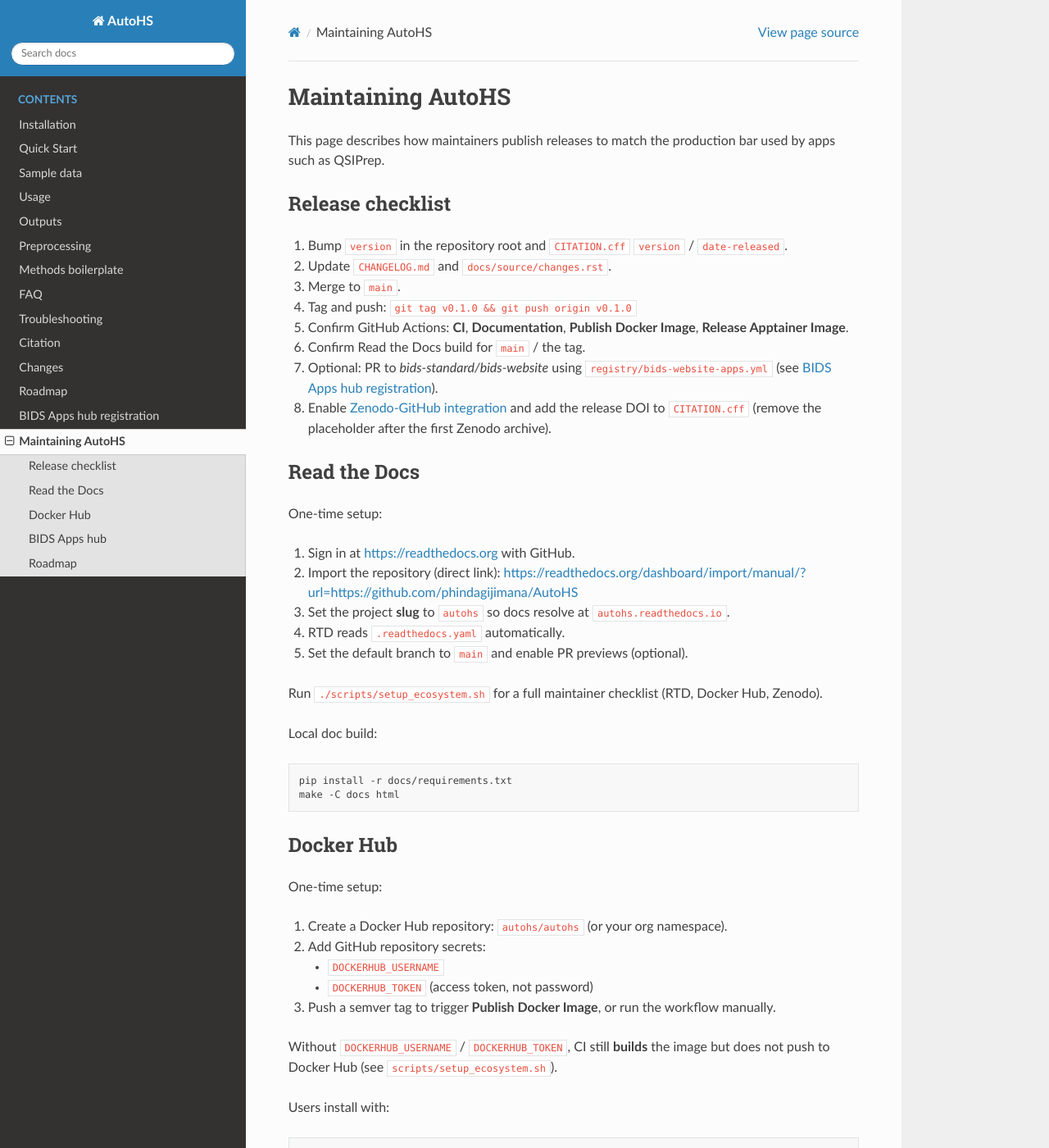
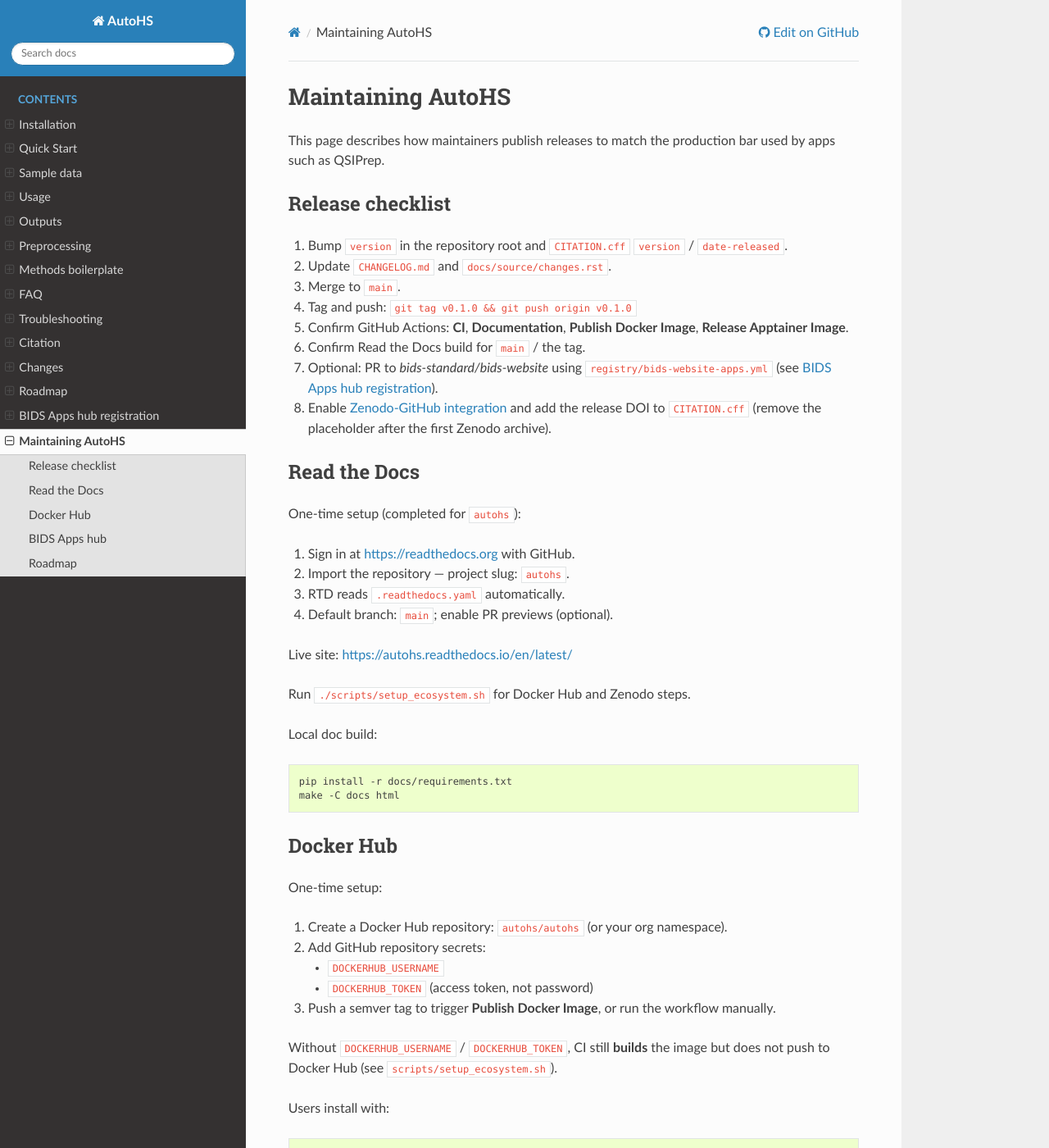
Before and after one commit to phindagijimana/AutoHS, a Sphinx documentation site: the page built from docs/source/maintainers.rst, in a window 1280 px wide and 1400 px high. Shown: the whole window at 82% size. Built offline with Sphinx 7.4.7 and the Read the Docs theme 3.1.0, drawn with Linux system fonts in a browser that asks for light colours; the version number could not be read and is left out.

Commit message:
Polish Read the Docs site configuration and mark docs live.
Add RTD badge, GitHub theme context, ecosystem setup scripts, and update
maintainer docs now that autohs.readthedocs.io is published.

Co-authored-by: Cursor <cursoragent@cursor.com>

```diff
--- a/docs/source/conf.py
+++ b/docs/source/conf.py
@@ -19,3 +19,20 @@ exclude_patterns = []
 
 html_theme = "sphinx_rtd_theme"
 html_static_path = ["_static"]
+
+html_theme_options = {
+    "navigation_depth": 4,
+    "collapse_navigation": False,
+    "sticky_navigation": True,
+    "includehidden": True,
+}
+
+html_context = {
+    "display_github": True,
+    "github_user": "phindagijimana",
+    "github_repo": "AutoHS",
+    "github_version": "main",
+    "conf_py_path": "/docs/source/",
+}
+
+pygments_style = "sphinx"
--- a/docs/source/index.rst
+++ b/docs/source/index.rst
@@ -1,5 +1,9 @@
 AutoHS documentation
 ====================
+
+.. image:: https://readthedocs.org/projects/autohs/badge/?version=latest
+   :target: https://autohs.readthedocs.io/en/latest/?badge=latest
+   :alt: Documentation Status
 
 **AutoHS** is a `BIDS App <https://bids.neuroimaging.io/bids_apps.html>`_ for hippocampal
 asymmetry analysis from T1-weighted MRI. It performs segmentation (FreeSurfer or
--- a/docs/source/installation.rst
+++ b/docs/source/installation.rst
@@ -32,9 +32,9 @@ Run:
      --participant-label 001 \
      --fs-license-file /license.txt
 
-Documentation is hosted on Read the Docs once the repository is connected:
+Documentation is hosted on Read the Docs:
 
-`<https://autohs.readthedocs.io>`_
+`<https://autohs.readthedocs.io/en/latest/>`_
 
 Apptainer / Singularity Container
 ---------------------------------
--- a/docs/source/maintainers.rst
+++ b/docs/source/maintainers.rst
@@ -20,16 +20,16 @@ Release checklist
 Read the Docs
 -------------
 
-One-time setup:
+One-time setup (completed for ``autohs``):
 
 1. Sign in at `<https://readthedocs.org>`_ with GitHub.
-2. Import the repository (direct link):
-   `<https://readthedocs.org/dashboard/import/manual/?url=https://github.com/phindagijimana/AutoHS>`_
-3. Set the project **slug** to ``autohs`` so docs resolve at ``autohs.readthedocs.io``.
-4. RTD reads ``.readthedocs.yaml`` automatically.
-5. Set the default branch to ``main`` and enable PR previews (optional).
+2. Import the repository — project slug: ``autohs``.
+3. RTD reads ``.readthedocs.yaml`` automatically.
+4. Default branch: ``main``; enable PR previews (optional).
 
-Run ``./scripts/setup_ecosystem.sh`` for a full maintainer checklist (RTD, Docker Hub, Zenodo).
+Live site: `<https://autohs.readthedocs.io/en/latest/>`_
+
+Run ``./scripts/setup_ecosystem.sh`` for Docker Hub and Zenodo steps.
 
 Local doc build:
 
--- a/docs/source/roadmap.rst
+++ b/docs/source/roadmap.rst
@@ -7,8 +7,7 @@ Status as of **v0.1.8**:
 Stage 1 — Publish
 -----------------
 
-* Read the Docs configuration (``.readthedocs.yaml``) — **config done**; import project at
-  `<https://readthedocs.org/dashboard/import/manual/?url=https://github.com/phindagijimana/AutoHS>`_
+* Read the Docs configuration (``.readthedocs.yaml``) — **live** at `<https://autohs.readthedocs.io/en/latest/>`_
 * Docker Hub image ``autohs/autohs`` via GitHub Actions — **workflow done**; add
   ``DOCKERHUB_*`` secrets (see :doc:`maintainers`)
 * CI: tests + documentation build on every PR — **done**
@@ -50,6 +49,6 @@ Documentation depth (QSIPrep parity)
 * Installation, usage, outputs, preprocessing — **done**
 * Sample data, citation, methods boilerplate — **done**
 * FAQ and troubleshooting — **done**
-* Live Read the Docs site — **pending** maintainer import
+* Live Read the Docs site — **done** (`autohs.readthedocs.io`)
 
 Run ``./scripts/setup_ecosystem.sh`` for the remaining one-time maintainer steps.
```
Also changed, not shown: .readthedocs.yaml, 3 other files.
